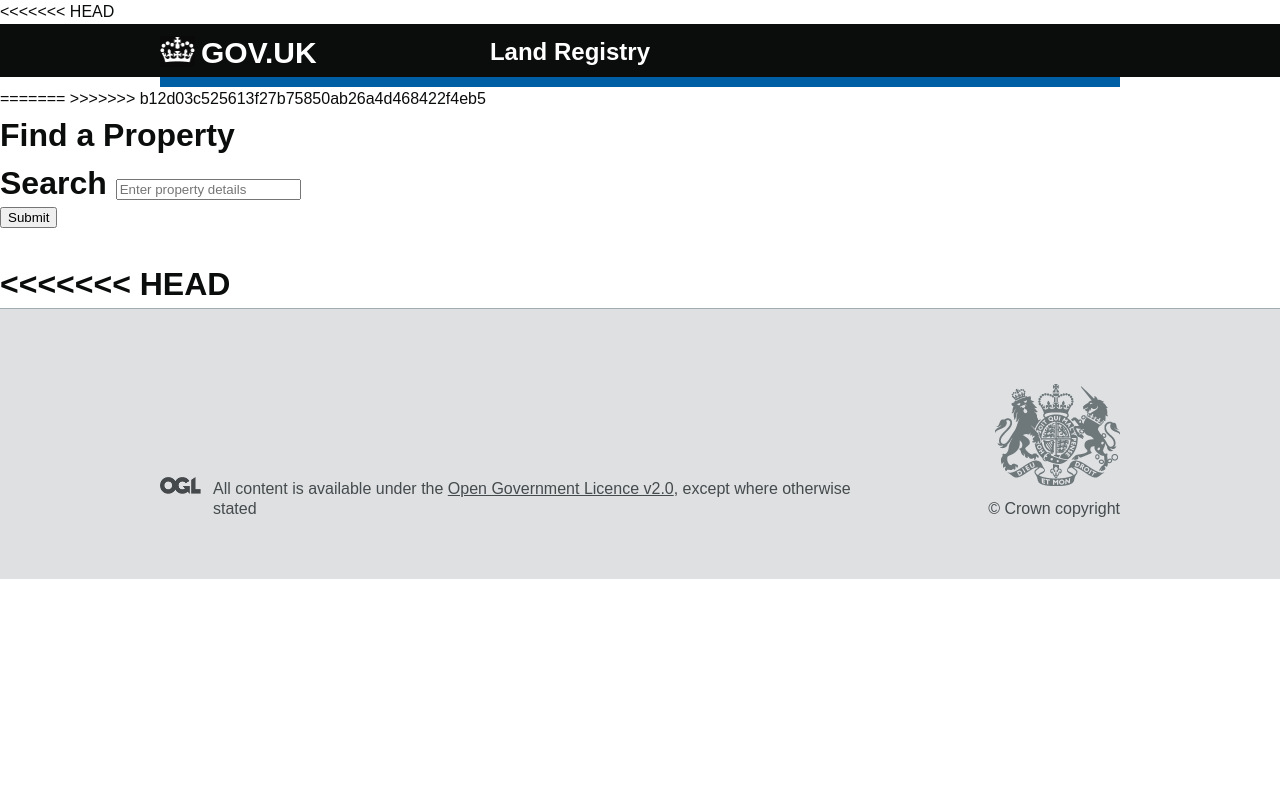
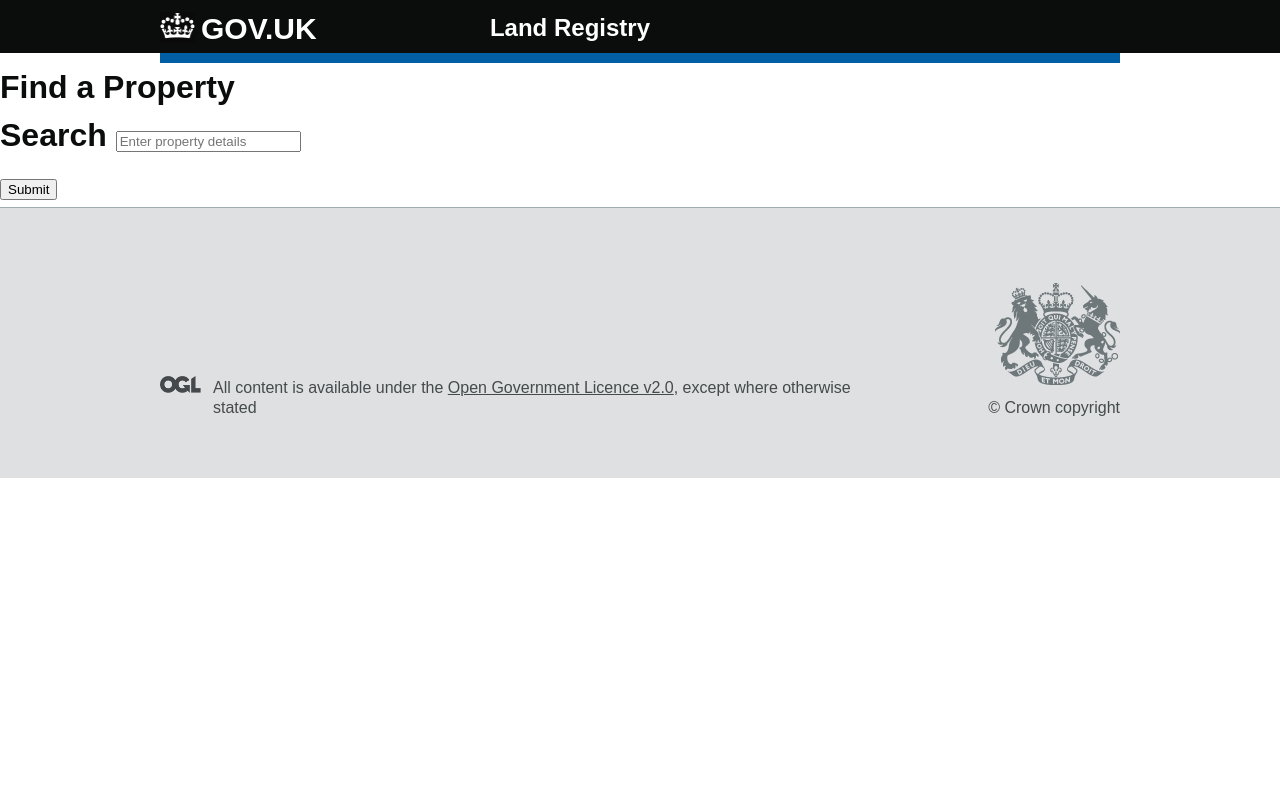
Before and after one commit to LandRegistry/property-frontend-alpha, a Python web app: template viewproperty/templates/search.html in a window 1280 px wide. Run offline with Jinja, Linux system fonts and the light colour scheme; the template is opened without the code that fills it, so the values that code supplies are empty.

Commit message:
fix another merge

```diff
--- a/viewproperty/templates/search.html
+++ b/viewproperty/templates/search.html
@@ -1,19 +1,7 @@
-<<<<<<< HEAD
 {% extends "landregistry_base.html" %}
 
 {% block content %}
 
-=======
-<!DOCTYPE html>
-<html lang="en">
-<head>
-  <meta charset="utf-8">
-  <meta http-equiv="X-UA-Compatible" content="IE=edge">
-  <meta name="viewport" content="width=device-width, initial-scale=1">
-  <title>Find a Property</title>
-</head>
-<body>
->>>>>>> b12d03c525613f27b75850ab26a4d468422f4eb5
   <h1>Find a Property
   <form role="form">
     <div class="form-group">
@@ -22,10 +10,5 @@
     </div>
     <button type="submit" class="btn btn-default">Submit</button>
   </form>
-<<<<<<< HEAD
 
 {% endblock %}
-=======
-</body>
-</html>
->>>>>>> b12d03c525613f27b75850ab26a4d468422f4eb5
```
Also changed, not shown: viewproperty/server.py (+0 -8 lines).
